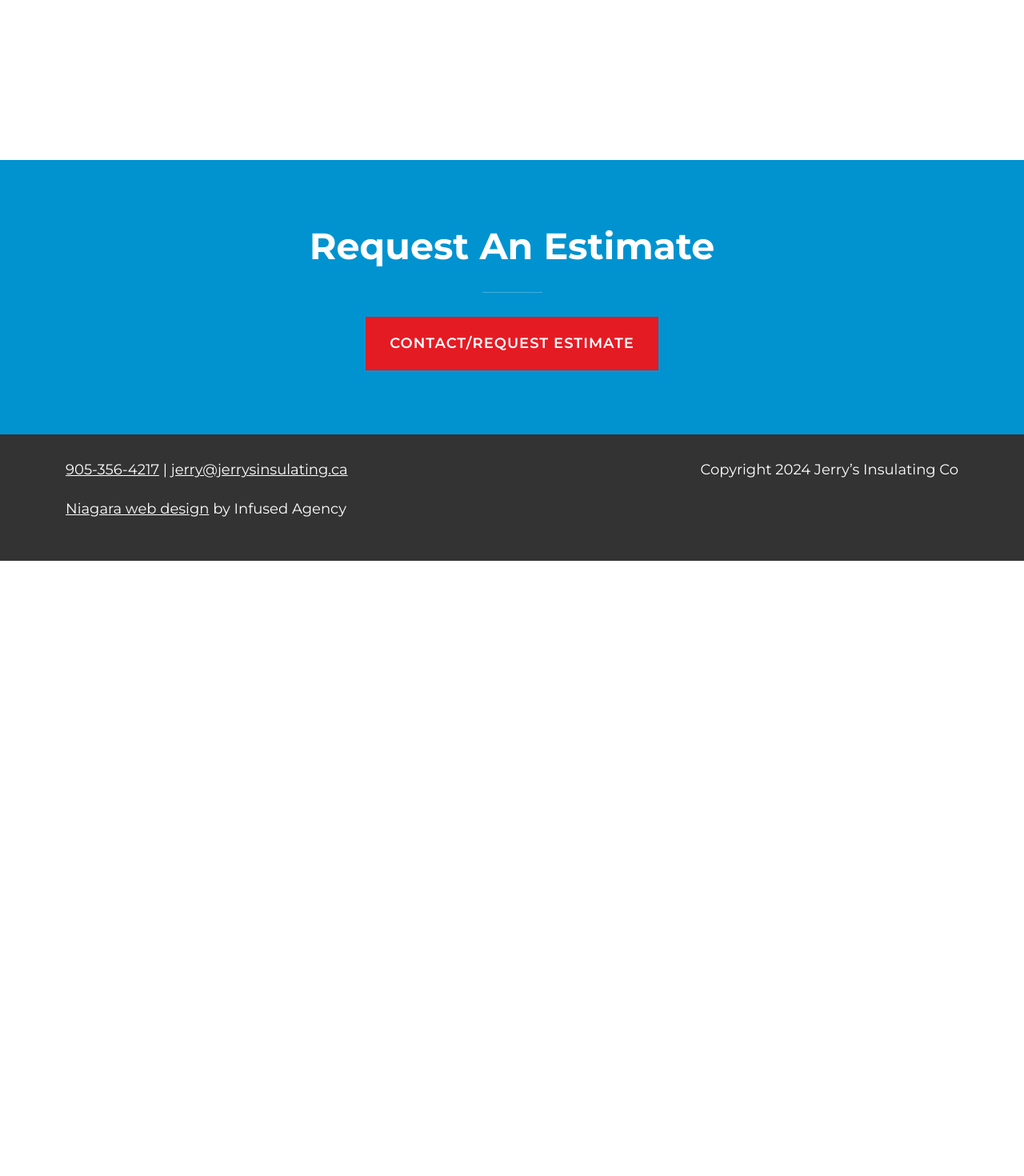
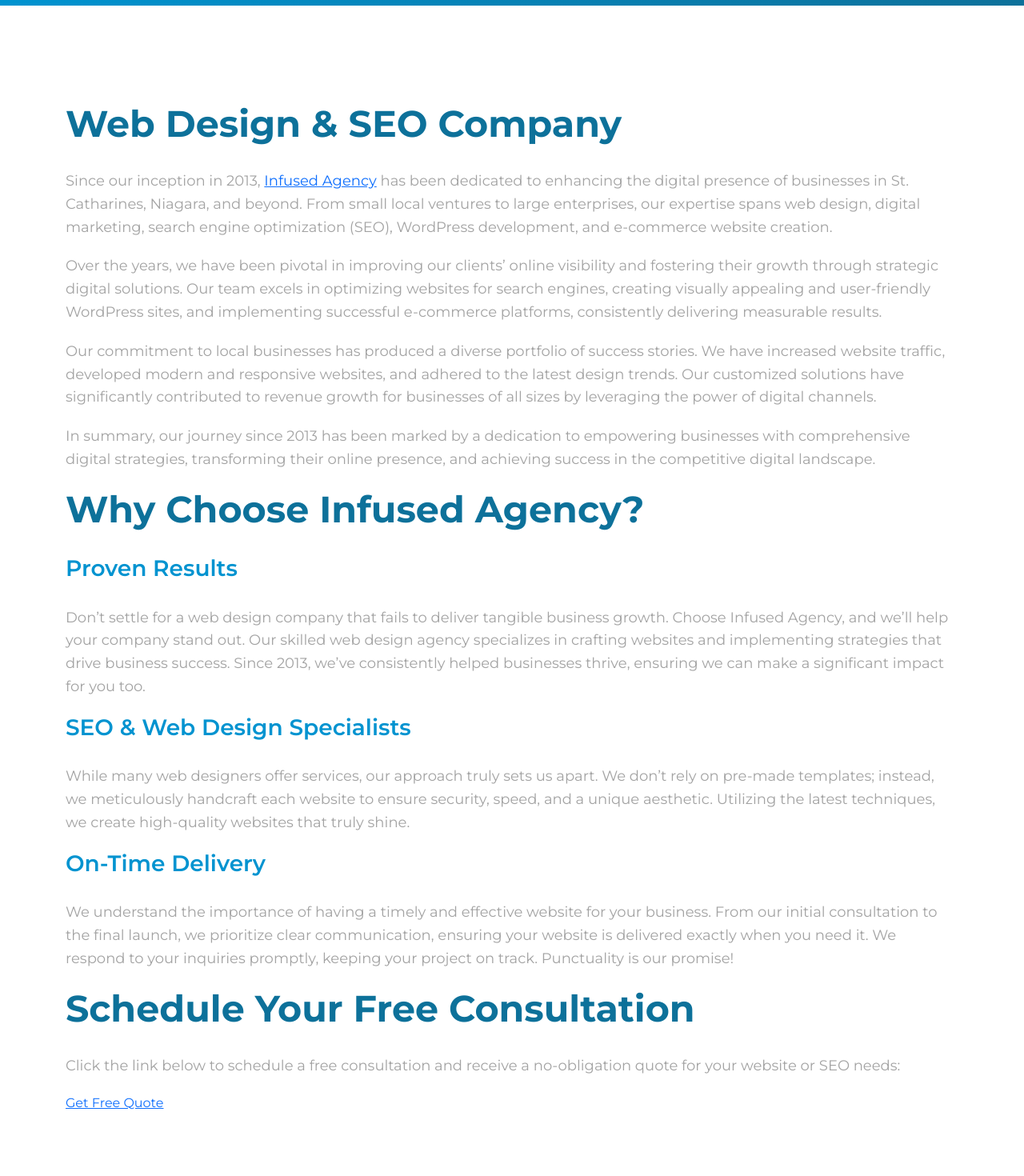
Before and after one commit to jerrysinsulating/jerrys, a Next.js app: page /infused-agency in a window 1280 px wide. Before the commit this address had no page. Shown: the part 600-2070 px from the top of the page at 80% size. Before the commit the page ends 1301 px from the top, so only its background shows below. Built offline with nearby package versions, Linux system fonts and the light colour scheme.

Commit message:
Add infused page

```diff
--- a/src/components/shared/Footer/Footer.js
+++ b/src/components/shared/Footer/Footer.js
@@ -22,10 +22,7 @@
           <Row>
             <Col lg="12">
               <p>
-                <a target="_blank" href="https://infused.agency">
-                  Niagara web design
-                </a>{" "}
-                by Infused Agency
+                Website by <Link href="/infused-agency">Infused Agency</Link>
               </p>
             </Col>
           </Row>
--- /dev/null
+++ b/src/pages/infused-agency.js
@@ -0,0 +1,100 @@
+import { Container, Row, Col } from "reactstrap";
+import Head from "next/head";
+
+import "bootstrap/dist/css/bootstrap.min.css";
+import InnerHero from "@/components/InnerHero/InnerHero";
+
+export default function About() {
+  return (
+    <>
+      <Head>
+        <title>Infused Agency - Review</title>
+        <meta
+          name="description"
+          content="Welcome to Jerry's Insulating website."
+        />
+        <meta name="viewport" content="width=device-width, initial-scale=1" />
+        <link rel="icon" href="/favicon.ico" />
+      </Head>
+      <InnerHero title="Infused Agency" />
+      <section className="inner-content">
+        <Container>
+          <Row>
+            <Col lg="12">
+              <h2>Web Design & SEO Company</h2>
+              <p>
+                Since our inception in 2013,{" "}
+                <a href="https://infused.agency" target="_blank">
+                  Infused Agency
+                </a>{" "}
+                has been dedicated to enhancing the digital presence of
+                businesses in St. Catharines, Niagara, and beyond. From small
+                local ventures to large enterprises, our expertise spans web
+                design, digital marketing, search engine optimization (SEO),
+                WordPress development, and e-commerce website creation.
+              </p>
+              <p>
+                Over the years, we have been pivotal in improving our clients’
+                online visibility and fostering their growth through strategic
+                digital solutions. Our team excels in optimizing websites for
+                search engines, creating visually appealing and user-friendly
+                WordPress sites, and implementing successful e-commerce
+                platforms, consistently delivering measurable results.
+              </p>
+              <p>
+                Our commitment to local businesses has produced a diverse
+                portfolio of success stories. We have increased website traffic,
+                developed modern and responsive websites, and adhered to the
+                latest design trends. Our customized solutions have
+                significantly contributed to revenue growth for businesses of
+                all sizes by leveraging the power of digital channels.
+              </p>
+              <p>
+                In summary, our journey since 2013 has been marked by a
+                dedication to empowering businesses with comprehensive digital
+                strategies, transforming their online presence, and achieving
+                success in the competitive digital landscape.
+              </p>
+              <h2>Why Choose Infused Agency?</h2>
+              <h3>Proven Results</h3>
+              <p>
+                Don’t settle for a web design company that fails to deliver
+                tangible business growth. Choose Infused Agency, and we’ll help
+                your company stand out. Our skilled web design agency
+                specializes in crafting websites and implementing strategies
+                that drive business success. Since 2013, we’ve consistently
+                helped businesses thrive, ensuring we can make a significant
+                impact for you too.
+              </p>
+
+              <h3>SEO & Web Design Specialists</h3>
+              <p>
+                While many web designers offer services, our approach truly sets
+                us apart. We don’t rely on pre-made templates; instead, we
+                meticulously handcraft each website to ensure security, speed,
+                and a unique aesthetic. Utilizing the latest techniques, we
+                create high-quality websites that truly shine.
+              </p>
+
+              <h3>On-Time Delivery</h3>
+              <p>
+                We understand the importance of having a timely and effective
+                website for your business. From our initial consultation to the
+                final launch, we prioritize clear communication, ensuring your
+                website is delivered exactly when you need it. We respond to
+                your inquiries promptly, keeping your project on track.
+                Punctuality is our promise!
+              </p>
+              <h2>Schedule Your Free Consultation</h2>
+              <p>
+                Click the link below to schedule a free consultation and receive
+                a no-obligation quote for your website or SEO needs:
+              </p>
+              <a href="https://infused.agency/get-a-quote">Get Free Quote</a>
+            </Col>
+          </Row>
+        </Container>
+      </section>
+    </>
+  );
+}
```
